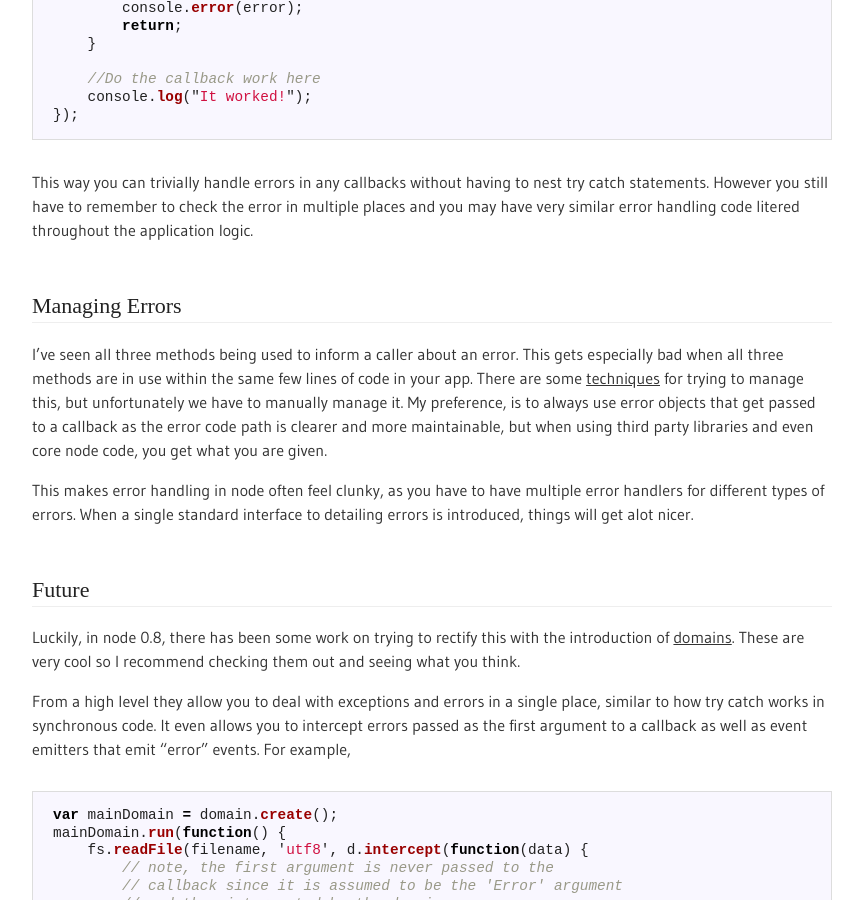
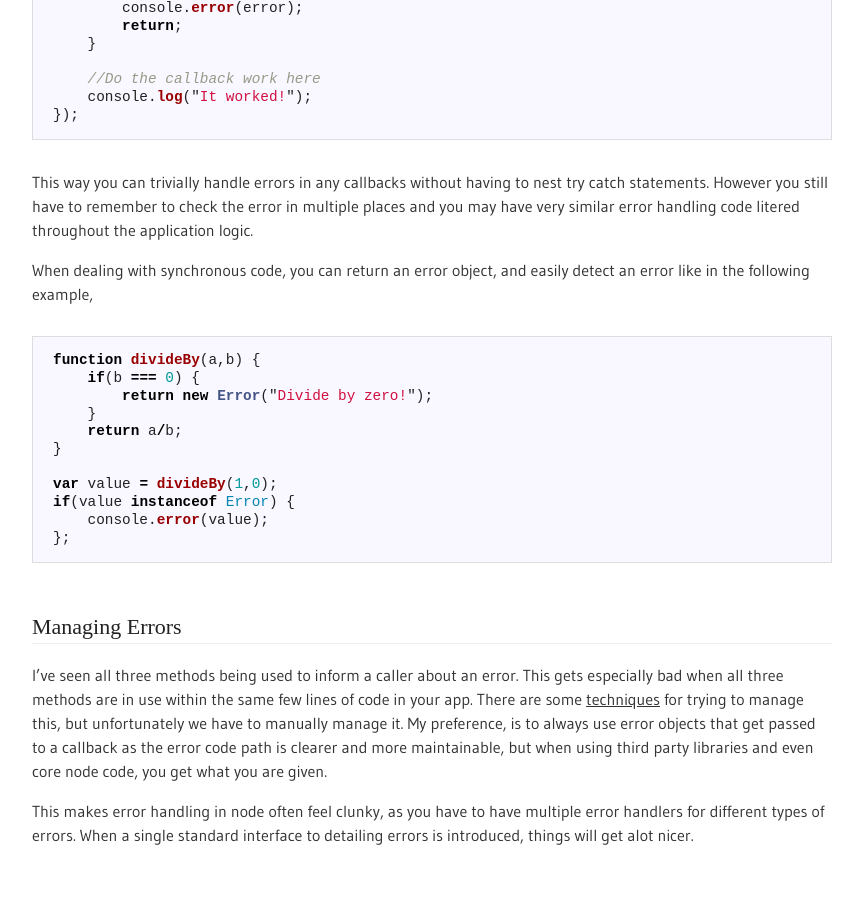
Before and after one commit to snmaynard/snmaynard.github.com, a Jekyll site: the page built from _posts/2012-12-21-node-error-handling.markdown, in a window 1280 px wide and 900 px high, scrolled down 1887 px. Shown: the whole window, without its empty margins (208-1071 px from the left). Built offline with Jekyll 4.4.1, drawn with Linux system fonts in a browser that asks for light colours; nearby versions of some CDN libraries; some web fonts are replaced; comment, search, counter and statistics services are not loaded.

Commit message:
Add sync clarification

```diff
--- a/_posts/2012-12-21-node-error-handling.markdown
+++ b/_posts/2012-12-21-node-error-handling.markdown
@@ -71,6 +71,20 @@ async(function(error){
 
 This way you can trivially handle errors in any callbacks without having to nest try catch statements. However you still have to remember to check the error in multiple places and you may have very similar error handling code litered throughout the application logic.
 
+When dealing with synchronous code, you can return an error object, and easily detect an error like in the following example,
+
+{% highlight javascript %}function divideBy(a,b) {
+    if(b === 0) {
+        return new Error("Divide by zero!");
+    }
+    return a/b;
+}
+
+var value = divideBy(1,0);
+if(value instanceof Error) {
+    console.error(value);
+};{% endhighlight %}
+
 ## Managing Errors
 
 I've seen all three methods being used to inform a caller about an error. This gets especially bad when all three methods are in use within the same few lines of code in your app. There are some [techniques](http://dc-syntropy.blogspot.com/2012/03/error-handling-in-nodejs.html) for trying to manage this, but unfortunately we have to manually manage it. My preference, is to always use error objects that get passed to a callback as the error code path is clearer and more maintainable, but when using third party libraries and even core node code, you get what you are given.
```
